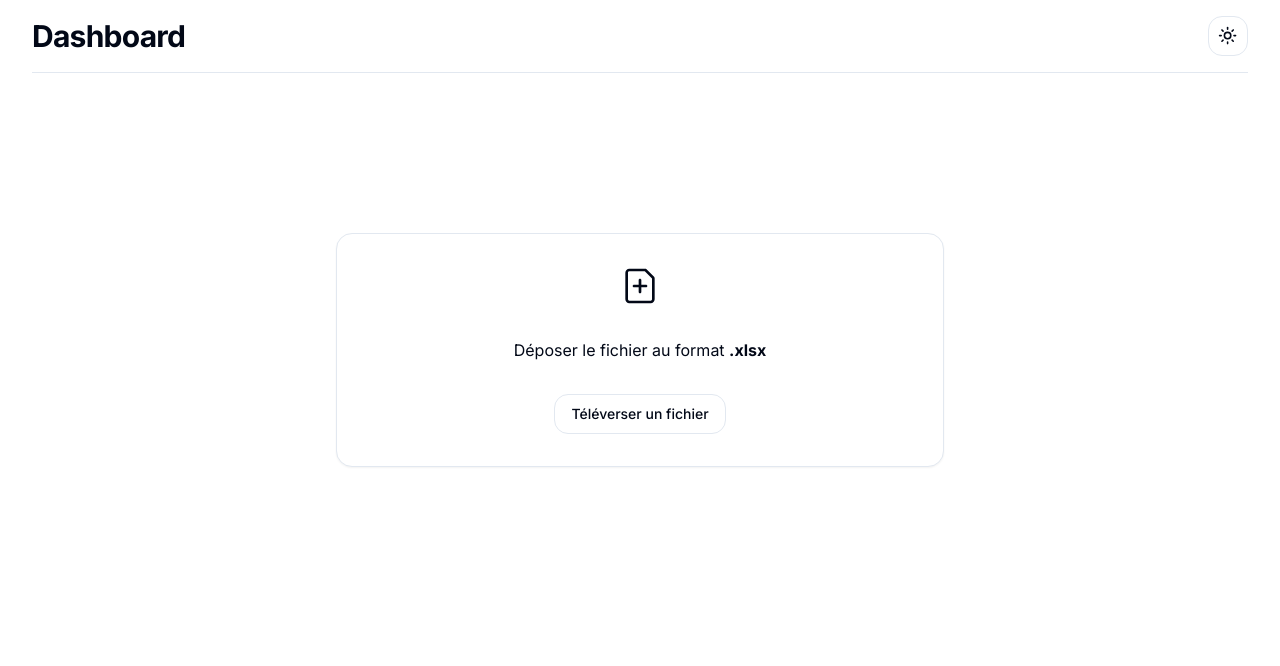
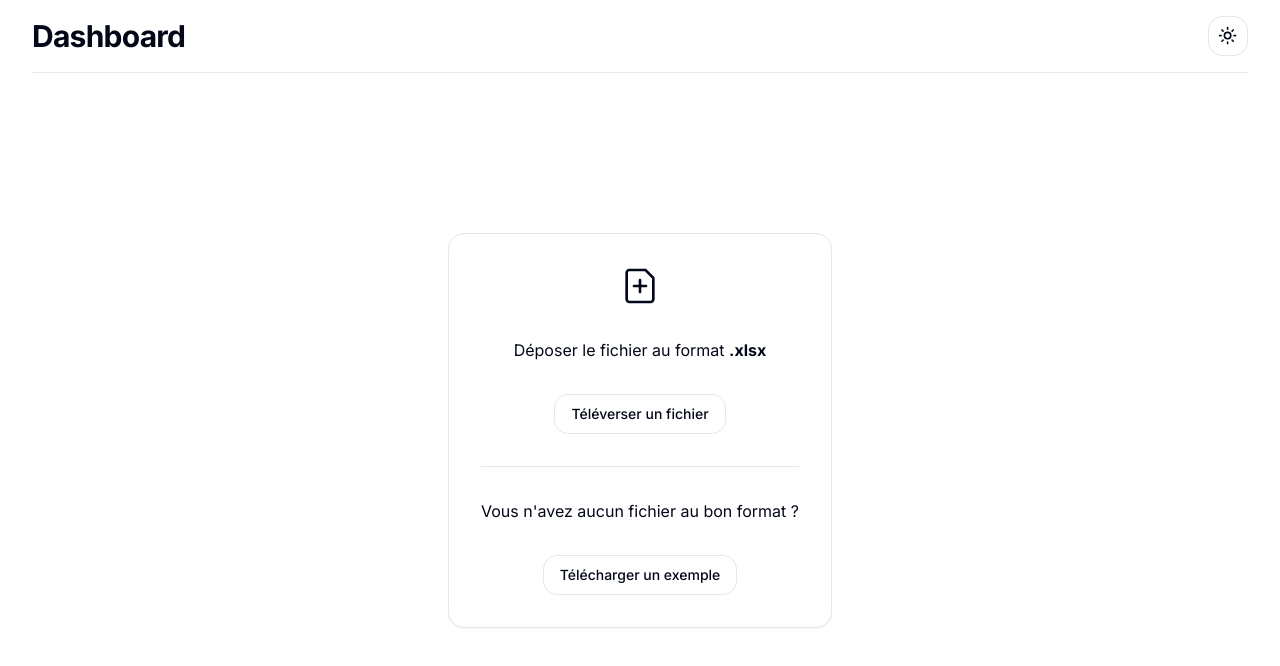
Before and after one commit to Souallet/olt-finances, a Next.js app: page / in a window 1280 px wide. Shown: the top 666 px of the page. Built offline with nearby package versions, Linux system fonts and the light colour scheme.

Commit message:
feat: add download sample data

```diff
--- /dev/null
+++ b/src/components/download-sample.tsx
@@ -0,0 +1,17 @@
+import { cx } from "class-variance-authority";
+import { buttonVariants } from "./ui/button";
+
+export default function DownloadSample() {
+  return (
+    <>
+      <p>{`Vous n'avez aucun fichier au bon format ?`}</p>
+      <a
+        href="data-sample.xlsx"
+        download="data-sample"
+        className={cx("text-sm", buttonVariants({ variant: "outline" }))}
+      >
+        Télécharger un exemple
+      </a>
+    </>
+  );
+}
--- a/src/components/file-uploader.tsx
+++ b/src/components/file-uploader.tsx
@@ -5,9 +5,11 @@ import * as xlsx from "xlsx";
 
 import { FilePlusIcon } from "@radix-ui/react-icons";
 import { Card } from "./ui/card";
-import { Button } from "./ui/button";
+import { Button, buttonVariants } from "./ui/button";
 import { Icons } from "./ui/icons";
 import { MainContext, type TMainContext } from "@/context/main";
+import { Separator } from "./ui/separator";
+import DownloadSample from "./download-sample";
 
 export default function FileUploader() {
   const context: TMainContext | null = useContext(MainContext);
@@ -41,7 +43,7 @@ export default function FileUploader() {
 
   return (
     <div className="mt-36 flex w-full items-center justify-center">
-      <Card className="w-1/2 min-h-fit p-8 flex flex-col gap-8 items-center">
+      <Card className="p-8 flex flex-col gap-8 items-center">
         {acceptedFiles.length === 0 ? (
           <div className="flex flex-col gap-8 items-center" {...getRootProps()}>
             <FilePlusIcon className="w-10 h-10" />
@@ -57,6 +59,13 @@ export default function FileUploader() {
             <Icons.spinner className="mr-2 h-8 w-8 animate-spin" />
           </>
         )}
+
+        {acceptedFiles.length === 0 && (
+          <>
+            <Separator />
+            <DownloadSample />
+          </>
+        )}
       </Card>
     </div>
   );
```
Also changed, not shown: 1 other file (tests, documents, lock files or other folders).
